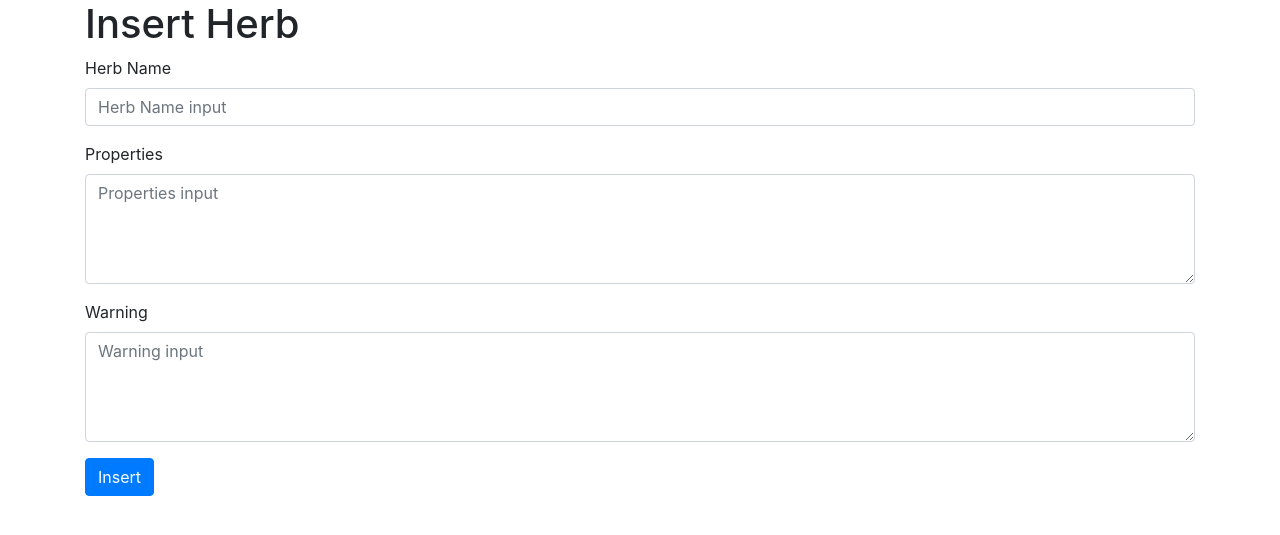
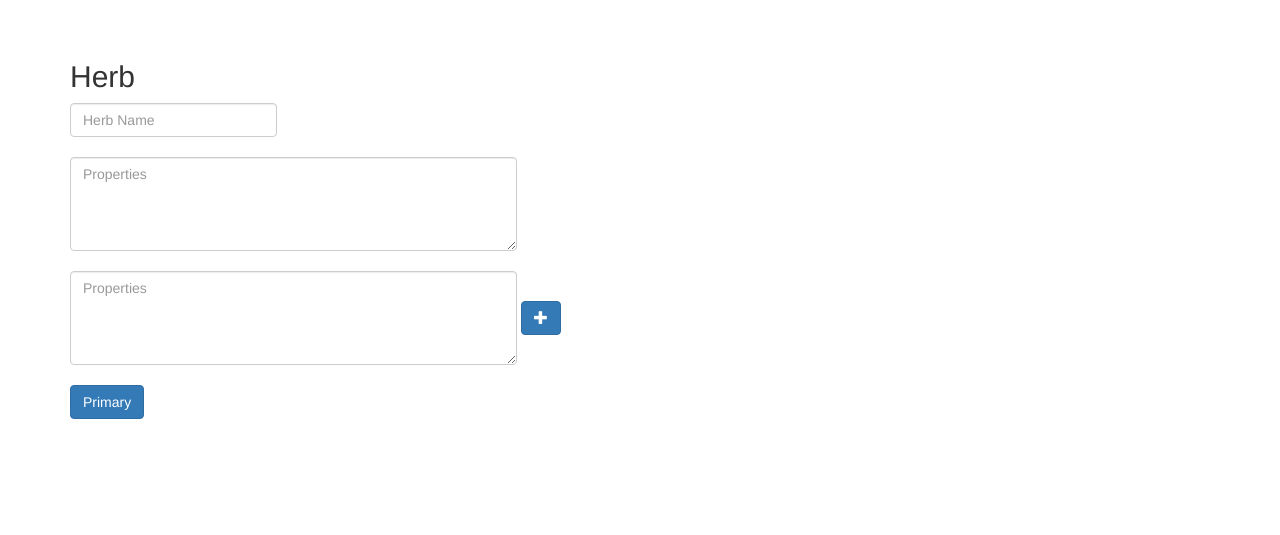
Before and after one commit to firsticz/HerbCI, a CodeIgniter app: page /Mhunpris/index.php/main/insertherb in a window 1280 px wide. Shown: the top 535 px of the page. Run offline with CodeIgniter, Linux system fonts and the light colour scheme; some libraries are stand-ins or nearby versions.

Commit message:
add Dynamic

```diff
--- a/application/controllers/Main.php
+++ b/application/controllers/Main.php
@@ -20,15 +20,20 @@ class Main extends CI_Controller {
         $this->load->view('footer');
 	}
 
-	public function insertsymptom()
+	public function insertgroup()
 	{
 		$this->load->view('header');
-        $this->load->view('insertsypmtom');
+        $this->load->view('insertgroup');
     }
     public function insertherb()
 	{
 		$this->load->view('header');
         $this->load->view('insertherb');
+    }
+    public function insertsymtom()
+	{
+		$this->load->view('header');
+        $this->load->view('insertsymtom');
 	}
 
 	public function login()
--- a/application/views/header.php
+++ b/application/views/header.php
@@ -1,18 +1,43 @@
 <!DOCTYPE html>
 <html lang="en">
 <head>
-  <title>Mhunprai</title>
-  <meta charset="utf-8">
-  <meta name="viewport" content="width=device-width, initial-scale=1">
-  <link rel="stylesheet" href="https://use.fontawesome.com/releases/v5.3.1/css/all.css" integrity="sha384-mzrmE5qonljUremFsqc01SB46JvROS7bZs3IO2EmfFsd15uHvIt+Y8vEf7N7fWAU" crossorigin="anonymous">
-  <link rel="stylesheet" href="https://stackpath.bootstrapcdn.com/bootstrap/4.1.3/css/bootstrap.min.css" integrity="sha384-MCw98/SFnGE8fJT3GXwEOngsV7Zt27NXFoaoApmYm81iuXoPkFOJwJ8ERdknLPMO" crossorigin="anonymous">
-  <link rel="stylesheet" href="<?php echo base_url() ?>assets/css/style.css">
-  <script src="<?php echo base_url() ?>assets/js/jquery-3.3.1.min.js"></script>
-  <script src="https://cdnjs.cloudflare.com/ajax/libs/popper.js/1.14.3/umd/popper.min.js" integrity="sha384-ZMP7rVo3mIykV+2+9J3UJ46jBk0WLaUAdn689aCwoqbBJiSnjAK/l8WvCWPIPm49" crossorigin="anonymous"></script>
-  <script src="https://stackpath.bootstrapcdn.com/bootstrap/4.1.3/js/bootstrap.min.js" integrity="sha384-ChfqqxuZUCnJSK3+MXmPNIyE6ZbWh2IMqE241rYiqJxyMiZ6OW/JmZQ5stwEULTy" crossorigin="anonymous"></script>
-  <script src="<?php echo base_url() ?>assets/js/setup.js"></script>
-  <!-- <link href="//maxcdn.bootstrapcdn.com/bootstrap/3.3.0/css/bootstrap.min.css" rel="stylesheet" id="bootstrap-css">
-  <script src="//maxcdn.bootstrapcdn.com/bootstrap/3.3.0/js/bootstrap.min.js"></script>
-  <script src="//code.jquery.com/jquery-1.11.1.min.js"></script> -->
-  <link href="http://cdn.phpoll.com/css/animate.css" rel="stylesheet">
+    <title>Mhunprai</title>
+    <meta charset="utf-8">
+    <meta name="robots" content="noindex, nofollow">
+    <meta name="viewport" content="width=device-width, initial-scale=1">
+    <link href="//netdna.bootstrapcdn.com/bootstrap/3.2.0/css/bootstrap.min.css" rel="stylesheet" id="bootstrap-css">
+    <style type="text/css">
+    html, body {
+    padding-top: 20px;
+}
+
+[data-role="dynamic-fields"] > .form-inline + .form-inline {
+    margin-top: 0.5em;
+}
+
+[data-role="dynamic-fields"] > .form-inline [data-role="add"] {
+    display: none;
+}
+
+[data-role="dynamic-fields"] > .form-inline:last-child [data-role="add"] {
+    display: inline-block;
+}
+
+[data-role="dynamic-fields"] > .form-inline:last-child [data-role="remove"] {
+    display: none;
+}    </style>
+    <script src="//code.jquery.com/jquery-1.11.1.min.js"></script>
+    <script src="//netdna.bootstrapcdn.com/bootstrap/3.2.0/js/bootstrap.min.js"></script>
+    <script type="text/javascript">
+        window.alert = function(){};
+        var defaultCSS = document.getElementById('bootstrap-css');
+        function changeCSS(css){
+            if(css) $('head > link').filter(':first').replaceWith('<link rel="stylesheet" href="'+ css +'" type="text/css" />');
+            else $('head > link').filter(':first').replaceWith(defaultCSS);
+        }
+        $( document ).ready(function() {
+          var iframe_height = parseInt($('html').height());
+          window.parent.postMessage( iframe_height, 'https://bootsnipp.com');
+        });
+    </script>
 </head>
--- a/application/views/insertherb.php
+++ b/application/views/insertherb.php
@@ -1,20 +1,53 @@
-<div class="container">
-    <h1>Insert Herb</h1>
-<form>
-  <div class="form-group">
-    <label for="formGroupExampleInput">Herb Name</label>
-    <input type="text" class="form-control" id="formGroupExampleInput" placeholder="Herb Name input">
-  </div>
-  <div class="form-group">
-    <label for="exampleFormControlTextarea1">Properties</label>
-    <textarea class="form-control" id="exampleFormControlTextarea1" rows="4"  cols="50" placeholder="Properties input"></textarea>
-  </div>
-  <div class="form-group">
-    <label for="exampleFormControlTextarea1">Warning</label>
-    <textarea class="form-control" id="exampleFormControlTextarea1" rows="4" cols="50" placeholder="Warning input"></textarea>
-  </div>
-
-  <button type="button" class="btn btn-primary">Insert</button>
-
-</form>
-</div>
+<body>
+    <div class="container">
+    <div class="row">
+        <div class="col-md-12">
+            <div data-role="dynamic-fields">
+                <div class="form-inline">
+                    <div class="form-group">
+                     <h2> Herb</h2>
+                        <label class="sr-only"  for="field-name">Herbname</label>
+                        <input type="text" class="form-control" id="field-name" placeholder="Herb Name"><br><br>
+                        <textarea type="text" class="form-control" id="field-name" rows="4" cols="50"  placeholder="Properties"></textarea><br><br>
+                        <textarea type="text" class="form-control" id="field-name" rows="4" cols="50"  placeholder="Properties"></textarea>
+                    <button class="btn btn-danger" data-role="remove">
+                        <span class="glyphicon glyphicon-remove"></span>
+                    </button>
+                    <button class="btn btn-primary" data-role="add">
+                        <span class="glyphicon glyphicon-plus"></span>
+                    </button>
+                </div>  <!-- /div.form-inline -->
+            </div>  <!-- /div[data-role="dynamic-fields"] -->
+        </div>  <!-- /div.col-md-12 -->
+        <br><button type="button" class="btn btn-primary">Primary</button>
+    </div>  <!-- /div.row --><br>
+    </div>
+</div>	<script type="text/javascript">
+	$(function() {
+    // Remove button click
+    $(document).on(
+        'click',
+        '[data-role="dynamic-fields"] > .form-inline [data-role="remove"]',
+        function(e) {
+            e.preventDefault();
+            $(this).closest('.form-inline').remove();
+        }
+    );
+    // Add button click
+    $(document).on(
+        'click',
+        '[data-role="dynamic-fields"] > .form-inline [data-role="add"]',
+        function(e) {
+            e.preventDefault();
+            var container = $(this).closest('[data-role="dynamic-fields"]');
+            new_field_group = container.children().filter('.form-inline:first-child').clone();
+            new_field_group.find('input').each(function(){
+                $(this).val('');
+            });
+            container.append(new_field_group);
+        }
+    );
+});
+	</script>
+</body>
+</html>
```
Also changed, not shown: application/views/insertgroup.php (+51 -9 lines).
